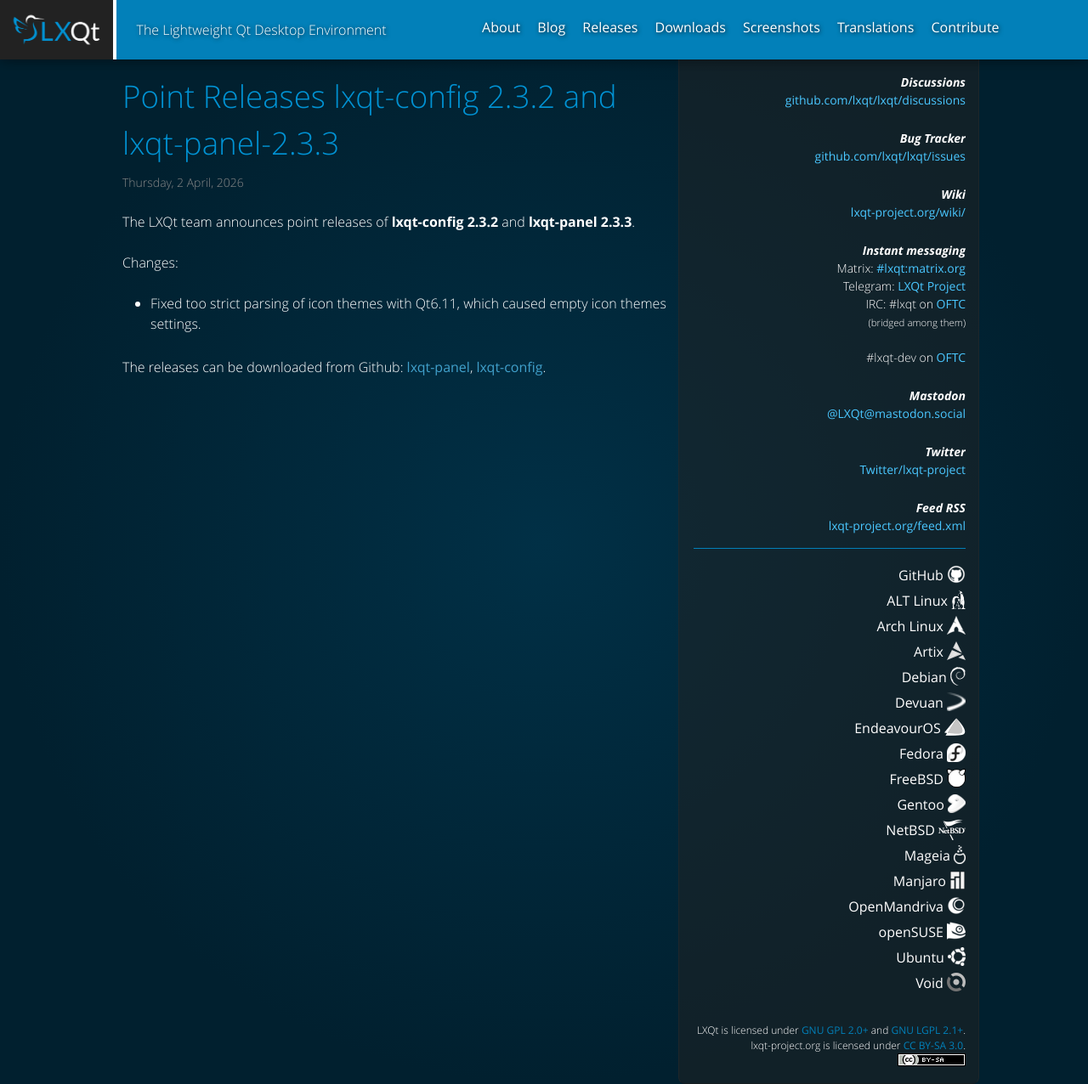
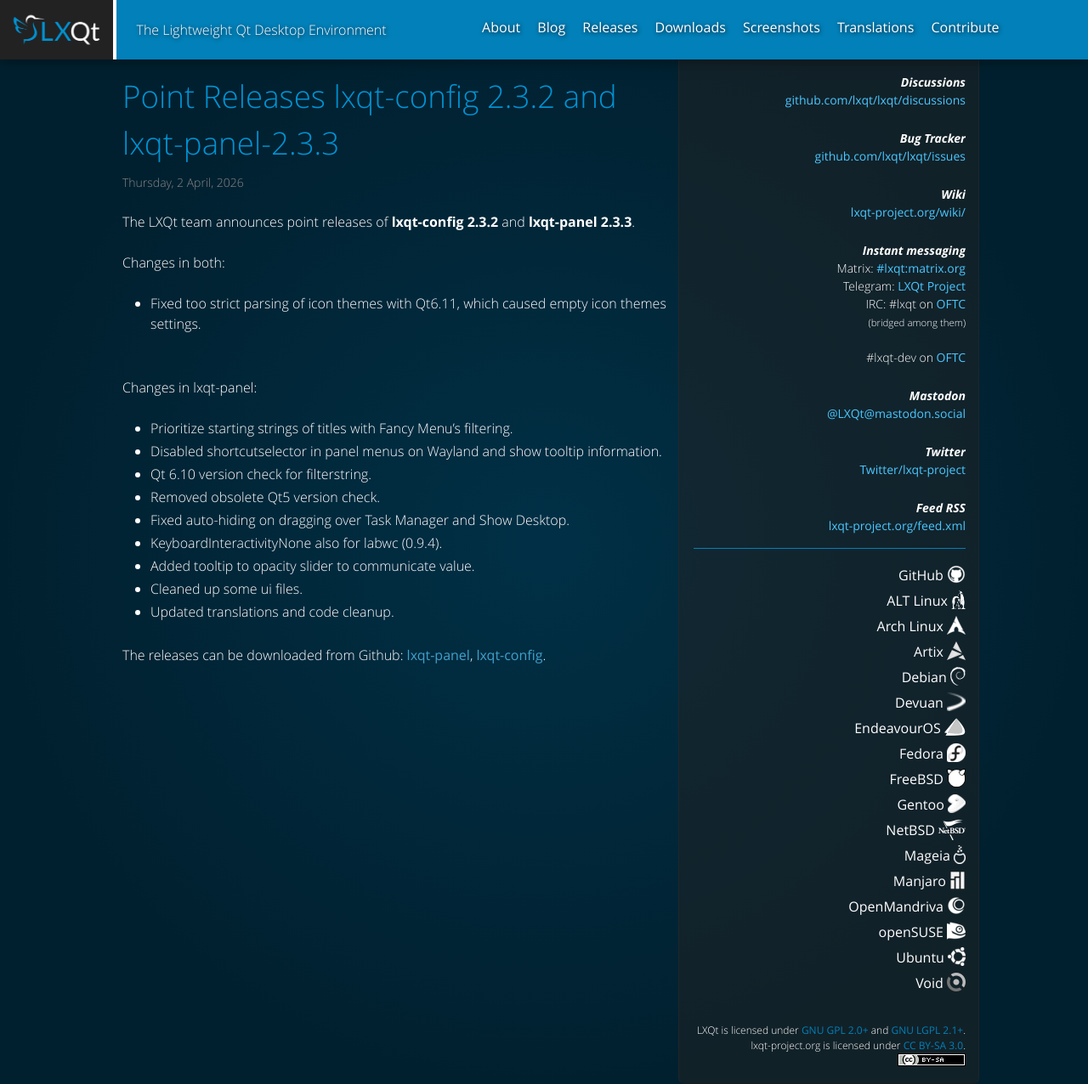
Before and after one commit to lxqt/lxqt.github.io, a Jekyll site: the page built from _posts/2026-04-02-point-releases-panel-lxqt-config.md, in a window 1280 px wide. Shown: the whole page at 85% size. Built offline with Jekyll 4.4.1, drawn with Linux system fonts in a browser that asks for light colours.

Commit message:
Updated point release post (#188)

```diff
--- a/_posts/2026-04-02-point-releases-panel-lxqt-config.md
+++ b/_posts/2026-04-02-point-releases-panel-lxqt-config.md
@@ -10,10 +10,23 @@
 The LXQt team announces point releases of **lxqt-config 2.3.2** and **lxqt-panel 2.3.3**.
 
 
-Changes:
+Changes in both:
 
  * Fixed too strict parsing of icon themes with Qt6.11, which caused empty icon themes settings.
 
 <br/>
+
+Changes in lxqt-panel:
+ * Prioritize starting strings of titles with Fancy Menu's filtering.
+ * Disabled shortcutselector in panel menus on Wayland and show tooltip information.
+ * Qt 6.10 version check for filterstring.
+ * Removed obsolete Qt5 version check.
+ * Fixed auto-hiding on dragging over Task Manager and Show Desktop.
+ * KeyboardInteractivityNone also for labwc (0.9.4).
+ * Added tooltip to opacity slider to communicate value.
+ * Cleaned up some ui files.
+ * Updated translations and code cleanup.
+
+<br/>
 The releases can be downloaded from Github:
  [lxqt-panel](https://github.com/lxqt/lxqt-panel/releases), [lxqt-config](https://github.com/lxqt/lxqt-config/releases).
```
Also changed, not shown: other parts of _posts/2026-04-02-point-releases-panel-lxqt-config.md (+1 -1 lines).
